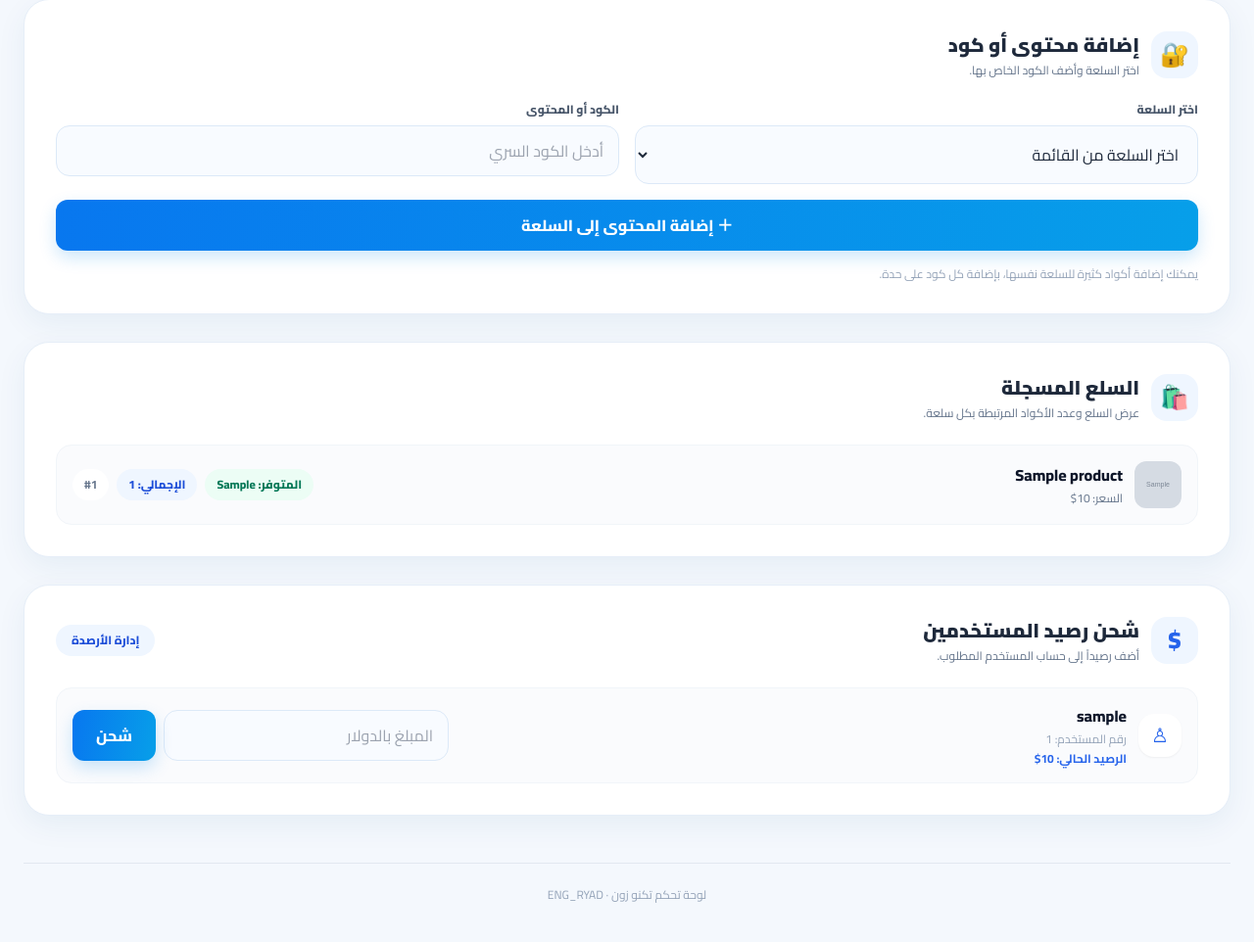
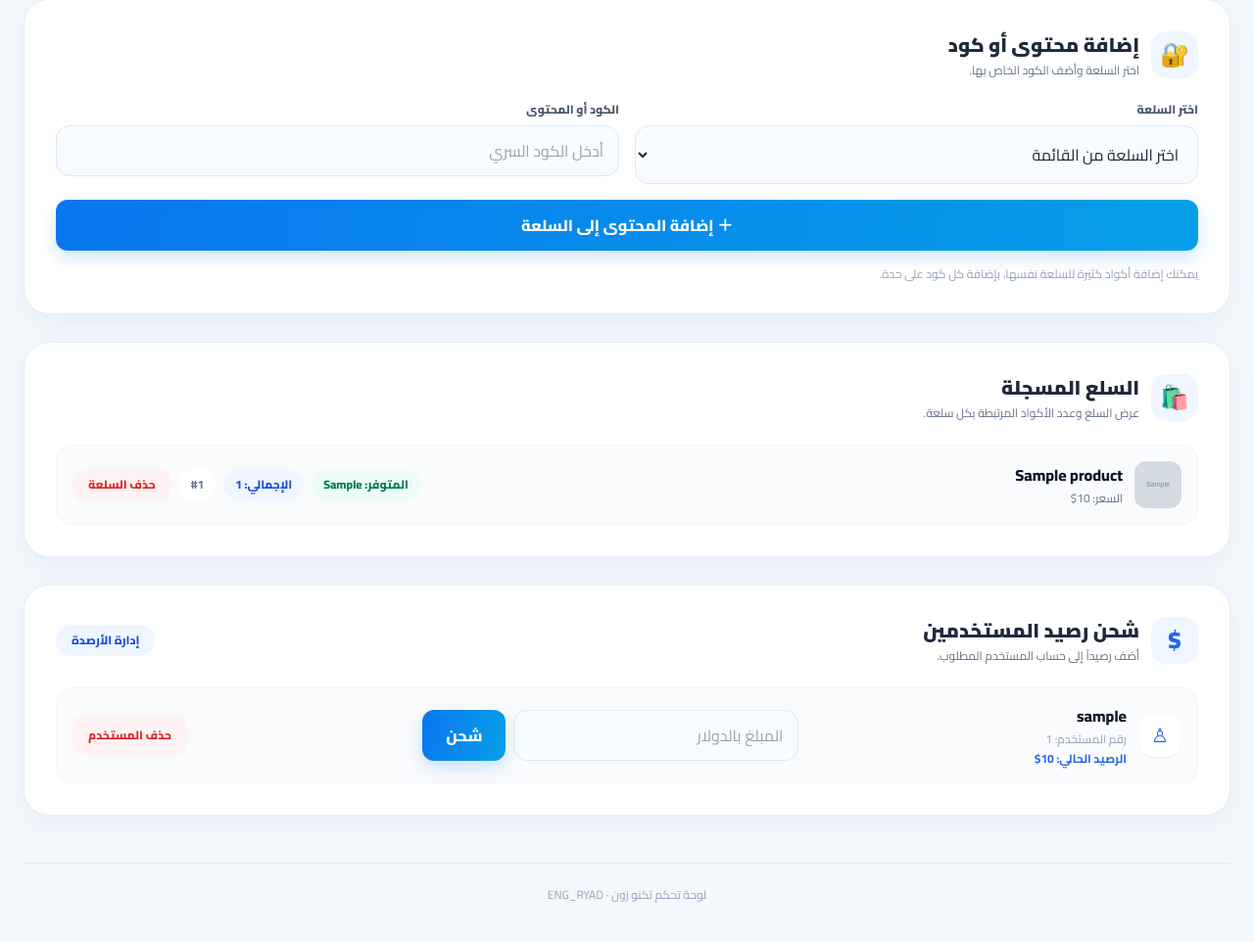
Before and after one commit to rryyaadd/techno-zone, a FastAPI app: template templates/admin.html in a window 1280 px wide. Shown: the part 556-1518 px from the top of the page at 98% size. Run offline with FastAPI, Linux system fonts and the light colour scheme; the template is opened without the code that fills it: most values are stand-ins (such as "Sample title", 1, 10 or a date in 2020); grey boxes marked "Sample" are stand-in pictures; some libraries are stand-ins or nearby versions.

Commit message:
Update admin.html

```diff
--- a/templates/admin.html
+++ b/templates/admin.html
@@ -1,4 +1,3 @@
-
 <!DOCTYPE html>
 <html lang="ar" dir="rtl">
 <head>
@@ -333,6 +332,21 @@
               #{{ p.id }}
             </span>
 
+            <form action="/admin/delete_product"
+                  method="post"
+                  onsubmit="return confirm('سيتم حذف السلعة وجميع أكوادها بما فيها المباعة. هل تريد المتابعة؟');">
+
+              <input type="hidden"
+                     name="product_id"
+                     value="{{ p.id }}">
+
+              <button type="submit"
+                      class="rounded-xl bg-red-50 px-4 py-2 text-xs font-extrabold text-red-600 hover:bg-red-100">
+                حذف السلعة
+              </button>
+
+            </form>
+
           </div>
 
         </div>
@@ -434,6 +448,22 @@
 
           </form>
 
+
+          <form action="/admin/delete_user"
+                method="post"
+                onsubmit="return confirm('سيتم حذف حساب المستخدم ومشترياته نهائياً. هل تريد المتابعة؟');">
+
+            <input type="hidden"
+                   name="user_id"
+                   value="{{ u.id }}">
+
+            <button type="submit"
+                    class="shrink-0 rounded-xl bg-red-50 px-4 py-3 text-xs font-extrabold text-red-600 hover:bg-red-100">
+              حذف المستخدم
+            </button>
+
+          </form>
+
         </div>
 
         {% else %}
```
